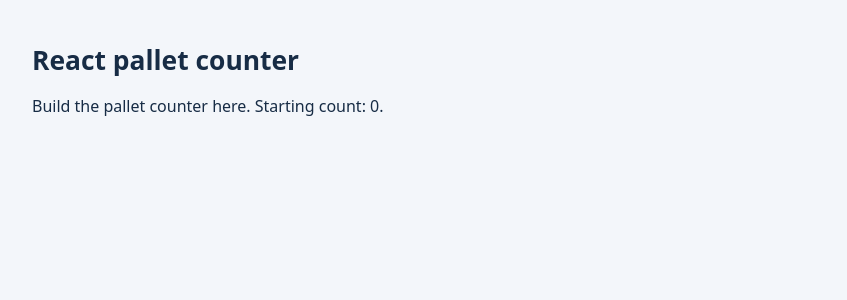
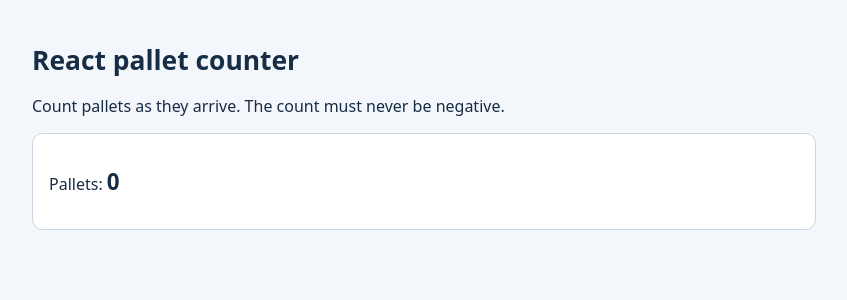
Before and after one commit to adam-zielonka/frontend-tutorial, a React (Vite) app: page / in a window 1280 px wide. Shown: the top 300 px of the page, without its empty margins (216-1063 px from the left). Built offline with nearby package versions, Linux system fonts and the light colour scheme.

Commit message:
Render the counter component: solution (lesson-03-01-component-solution-v3)

```diff
--- a/lesson.json
+++ b/lesson.json
@@ -1,6 +1,6 @@
 {
   "id": "03-01-component",
-  "variant": "start",
+  "variant": "solution",
   "release": "v3",
   "tasks": [
     "Replace the placeholder paragraph with a short instruction about counting pallets.",
--- a/src/App.tsx
+++ b/src/App.tsx
@@ -4,6 +4,9 @@ export default function App() {
   const count = 0;
   return <main>
     <h1>React pallet counter</h1>
-    <p>Build the pallet counter here. Starting count: {count}.</p>
+    <p>Count pallets as they arrive. The count must never be negative.</p>
+    <section aria-label="Pallet counter">
+      <p>Pallets: <output aria-live="polite">{count}</output></p>
+    </section>
   </main>;
 }
```
Also changed, not shown: 1 other file (tests, documents, lock files or other folders).
